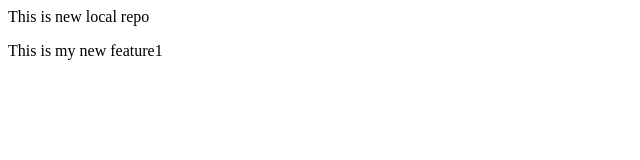
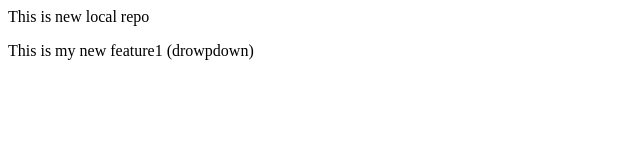
Before and after one commit to imDhiru92/localrepo, a plain HTML site: page index.html in a window 1280 px wide. Shown: the full height of the page, 0-640 px from the left. Drawn offline with Linux system fonts and the light colour scheme.

```diff
--- a/index.html
+++ b/index.html
@@ -1,2 +1,2 @@
 <p>This is new local repo</p>
-<p>This is my new feature1</p>
+<p>This is my new feature1 (drowpdown)</p>
```
